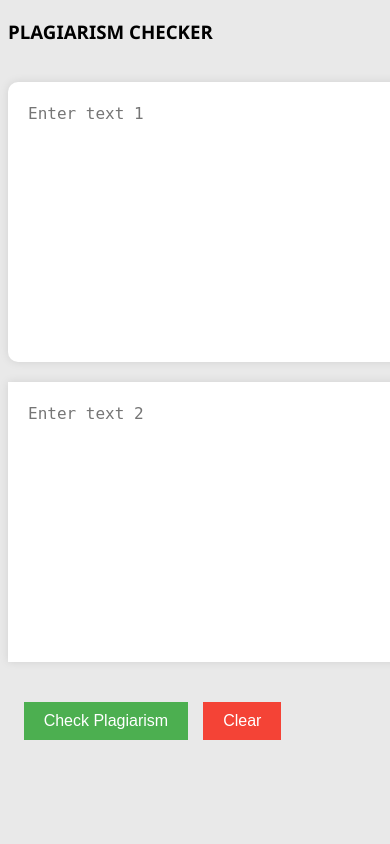
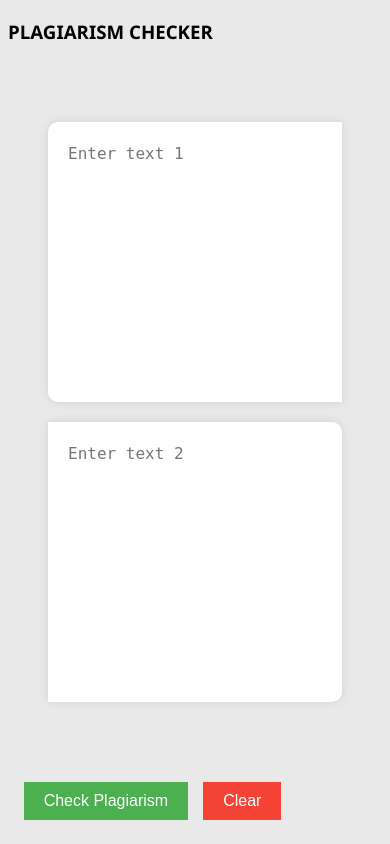
Before and after one commit to fortunatus42/plagiarismTEST2, a Flask app: page / in a window 390 px wide; the page is wider, and only the part inside the window is pictured. Run offline with Flask 3, Linux system fonts and the light colour scheme.

Commit message:
only styles

```diff
--- a/static/styles.css
+++ b/static/styles.css
@@ -41,7 +41,7 @@ body{
     display: flex;
     justify-content: space-between;
     align-items: center;
-    padding: 20px;
+    padding: 60px;
     position: relative;
     margin: 0 auto;
     width: 1500px;
@@ -124,6 +124,7 @@ textarea:last-child {
             #text-area-container {
                 flex-direction: column;
                 height: auto;
+                width: auto;
             }
 
             textarea {
```
